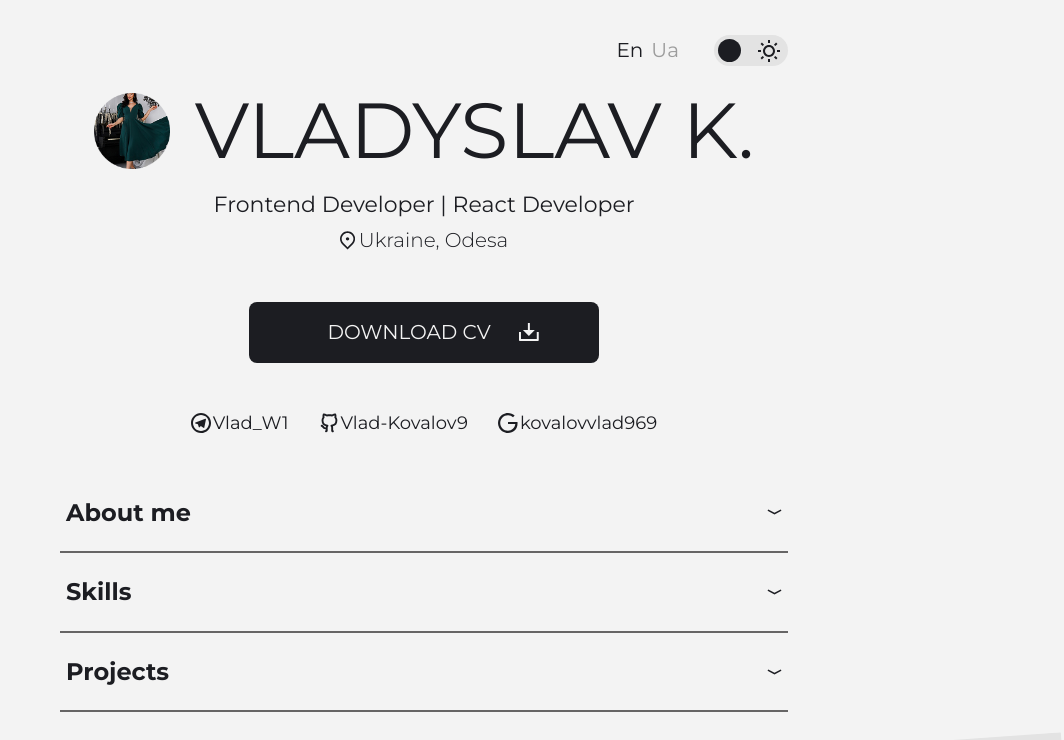
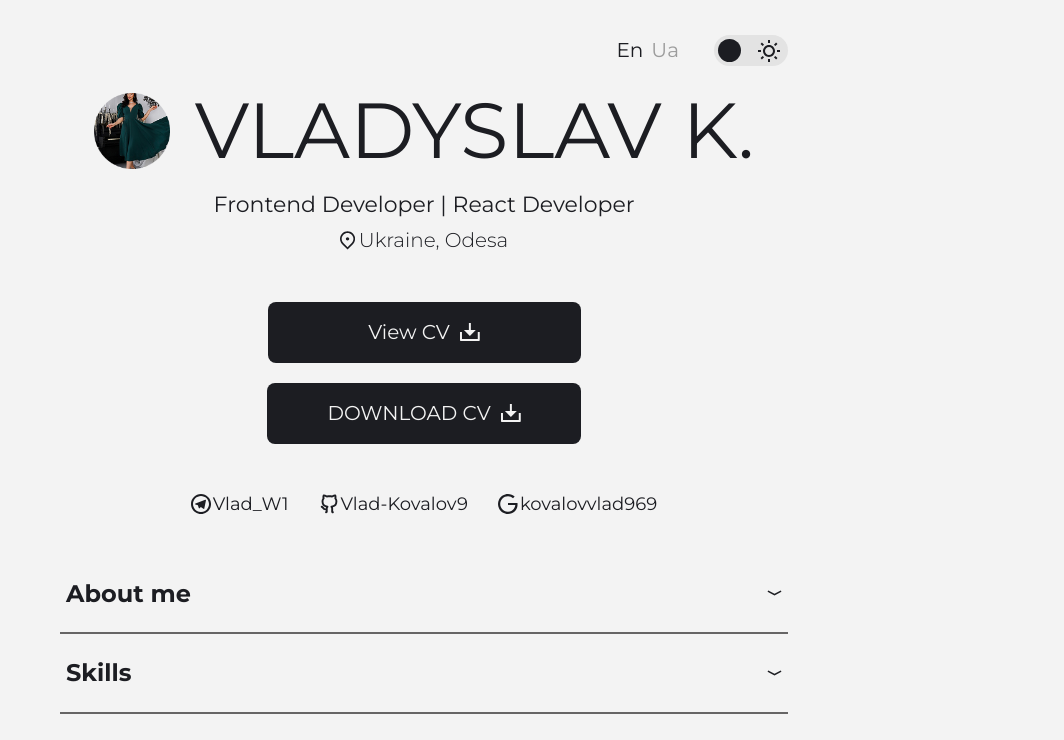
Before and after one commit to Vlad-Kovalov9/My-Resume, a React (Vite) app: page / in a window 1280 px wide. Shown: the top 740 px of the page, without its empty margins (216-1280 px from the left). Built offline with nearby package versions, Linux system fonts and the light colour scheme.

Commit message:
Added button view cv

```diff
--- a/locales/en/translation.json
+++ b/locales/en/translation.json
@@ -3,6 +3,7 @@
   "description": "Frontend Developer | React Developer",
   "location": "Ukraine, Odesa",
   "download": "DOWNLOAD CV",
+  "view": "View CV",
   "about": "About me",
   "about_text1": "I’m a passionate frontend developer who loves creating modern, responsive, and intuitive user interfaces using React and TypeScript.",
   "about_text2": "I focus on clean architecture, reusable components, and smooth user experience.",
--- a/locales/ua/translation.json
+++ b/locales/ua/translation.json
@@ -2,7 +2,8 @@
   "name": "Владислав К.",
   "description": "Frontend розробник | React розробник",
   "location": "Україна, Одеса",
-  "download": "ЗАВАНТАЖИТИ CV",
+  "download": "Завантажити резюме",
+  "view": "Переглянути резюме",
   "about": "Про мене",
   "about_text1": "Я захоплений фронтенд-розробник, який любить створювати сучасні, адаптивні та зручні інтерфейси користувача за допомогою React та TypeScript.",
   "about_text2": "Зосереджуюсь на чистій архітектурі, повторно використовуваних компонентах та плавному користувацькому досвіді.",
--- a/src/components/Header/Header.jsx
+++ b/src/components/Header/Header.jsx
@@ -29,12 +29,20 @@ export default function Header() {
         <p className={s.location}>{t("location")}</p>
       </div>
 
+      <div className={s.buttonContainer}>
+        <button className={s.button}>
+          <p className={s.buttonText}> {t("view")}</p>
+          <svg className={s.iconBtn}>
+            <use href={`${sprite}#icon-cv`} />
+          </svg>
+        </button>
         <button className={s.button}>
           <p className={s.buttonText}> {t("download")}</p>
           <svg className={s.iconBtn}>
             <use href={`${sprite}#icon-cv`} />
           </svg>
         </button>
+      </div>
 
       <SocialMedia />
     </div>
--- a/src/components/Header/Header.module.css
+++ b/src/components/Header/Header.module.css
@@ -35,22 +35,30 @@
   font-size: 20px;
 }
 
+.buttonContainer {
+  display: flex;
+  align-items: center;
+  justify-content: center;
+  gap: 50px;
+  margin-top: 50px;
+}
+
 .button {
   display: flex;
   align-items: center;
+  justify-content: center;
   gap: 10px;
   padding: 19px 60px;
   border: none;
   border-radius: 8px;
-  margin: 50px auto 0;
   transition: transform 0.3s ease, box-shadow 0.3s ease, background 0.3s ease;
+  min-width: 313px;
 }
 
 .buttonText {
   font-weight: 500;
   font-size: 20px;
   color: var(--button-text);
-  min-width: 200px;
 }
 
 .iconBtn {
@@ -111,6 +119,11 @@
   .iconContent {
     margin-top: 12px;
   }
+
+  .buttonContainer {
+    flex-direction: column;
+    gap: 20px;
+  }
 }
 
 @media screen and (max-width: 768px) {
@@ -131,13 +144,12 @@
   }
 
   .button {
-    width: 100%;
+    width: 90%;
     justify-content: center;
   }
 
   .buttonText {
     font-size: 16px;
-    min-width: 132px;
   }
 
   .iconBtn {
```
Lines whose indentation alone changed are shown as unchanged.
